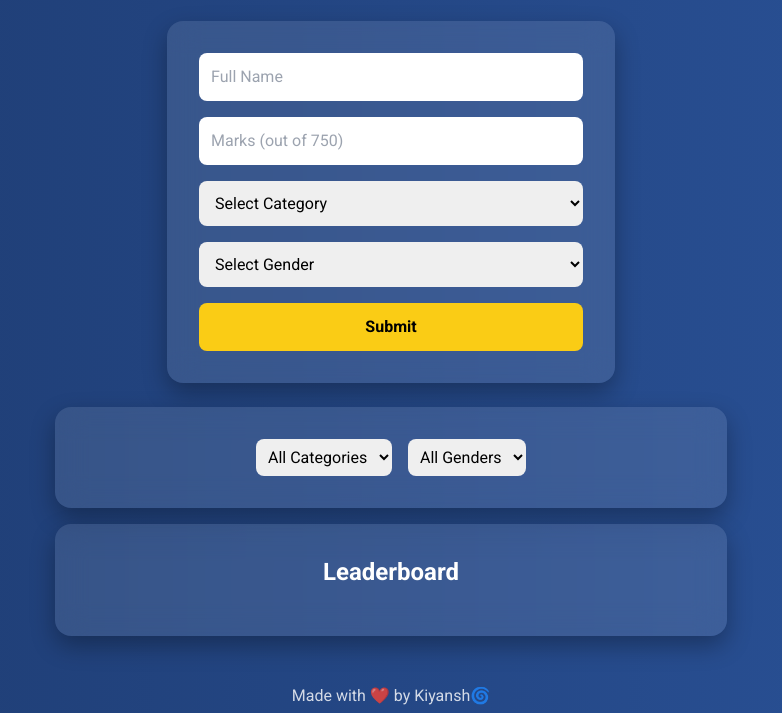
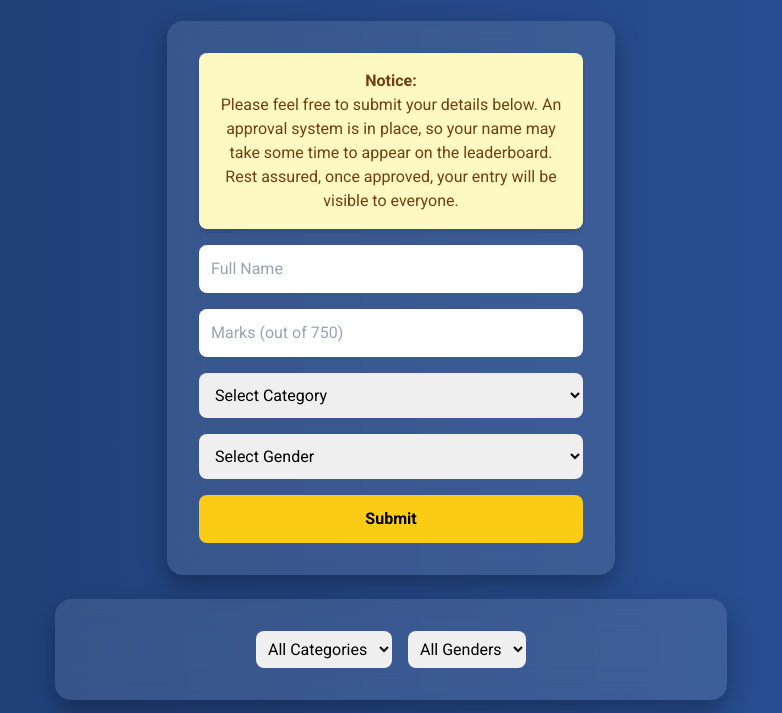
Before and after one commit to kiyansh07/BHU-BCom, a plain HTML site: page index.html in a window 1280 px wide. Shown: the part 63-776 px from the top of the page, without its empty margins (249-1031 px from the left). Drawn offline with nearby package versions, Linux system fonts and the light colour scheme; no server answers.

Commit message:
Update index.html

```diff
--- a/index.html
+++ b/index.html
@@ -52,6 +52,11 @@
 
   <!-- Input Form -->
   <div class="card w-full max-w-md mb-6">
+    <div class="mb-4 p-4 bg-yellow-100 text-yellow-900 rounded-lg shadow-md text-center">
+  <strong>Notice:</strong><br>
+  Please feel free to submit your details below. An approval system is in place, so your name may take some time to appear on the leaderboard.<br>
+  Rest assured, once approved, your entry will be visible to everyone.
+    </div>
     <form id="studentForm" class="flex flex-col gap-4">
       <input type="text" id="name" placeholder="Full Name" required
         class="p-3 rounded-lg text-black focus:outline-none">
```
